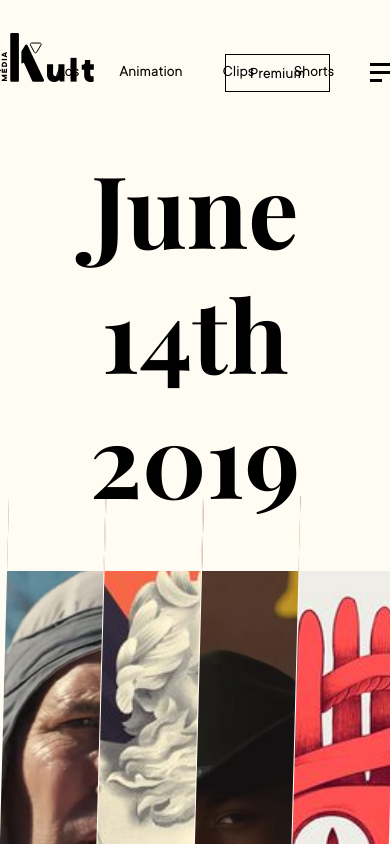
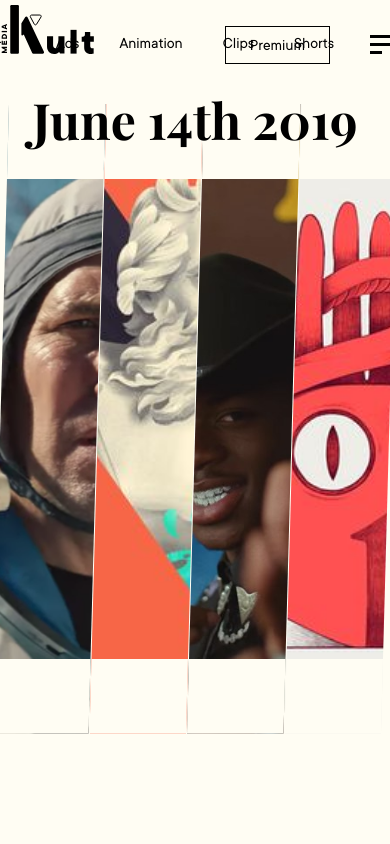
Before and after one commit to hhochart29/kult, a Nuxt app: page / in a window 390 px wide. Shown: the top 844 px of the page. Built offline with nearby package versions, Linux system fonts and the light colour scheme.

Commit message:
:construction: (singleVideo start)

```diff
--- a/components/Date.vue
+++ b/components/Date.vue
@@ -23,4 +23,9 @@ export default {}
   font-size: 100px;
   transition: color 0.4s ease-in-out;
 }
+@media (max-width: 980px) {
+  .date {
+    font-size: 50px;
+  }
+}
 </style>
--- a/components/KultHeader.vue
+++ b/components/KultHeader.vue
@@ -1,7 +1,7 @@
 <template>
-  <div>
+  <header>
     <div
-      class="container mx-auto py-12 flex justify-between items-center font-sans"
+      class="container mx-auto py-5 lg:py-12 flex justify-between items-center font-sans"
     >
       <logo class="relative logo" />
       <div class="menu-container flex items-center justify-center absolute">
@@ -17,7 +17,10 @@
             !$store.state.currentTheme &&
               $store.commit('setCurrentHover', link.name)
           "
-          @mouseleave="$store.commit('clearCurrentHover')"
+          @mouseleave="
+            !$store.state.currentHover === null &&
+              $store.commit('clearCurrentHover')
+          "
         >
           <nuxt-link
             :to="{ name: link.path || link.name }"
@@ -36,8 +39,8 @@
         <Burger />
       </div>
     </div>
-    <Date class="-mb-6" />
-  </div>
+    <Date />
+  </header>
 </template>
 
 <script>
@@ -66,11 +69,10 @@ export default {
 .logo {
   top: -15px;
 }
+
 .menu-container {
   left: 50%;
   transform: translateX(-50%);
-}
-.menu-link {
 }
 
 .premium::after {
--- /dev/null
+++ b/components/SingleVideo.vue
@@ -0,0 +1,33 @@
+<template>
+  <div ref="videoContainer" class="flex py-10">
+    <video src="http://www.youtube.com/watch?v=3eLittIRa8A" />
+    <div class="description">
+      Test
+    </div>
+  </div>
+</template>
+
+<script>
+export default {
+  props: {
+    videoID: {
+      type: Number,
+      default: 1
+    }
+  },
+  mounted() {
+    console.log(document.querySelector('header').clientHeight)
+    this.$refs.videoContainer.style.height = `calc(100vh - ${
+      document.querySelector('header').clientHeight
+    }px)`
+  }
+}
+</script>
+
+<style lang="postcss" scoped>
+video {
+  flex-grow: 0;
+  flex-shrink: 1;
+  flex-basis: 70%;
+}
+</style>
--- a/layouts/default.vue
+++ b/layouts/default.vue
@@ -23,7 +23,7 @@ export default {
 <style lang="postcss" scoped>
 .slide-enter-active,
 .slide-leave-active {
-  transition: opacity 1.4s ease-in-out;
+  transition: all 1s ease-in-out;
 }
 
 .slide-enter,
--- a/pages/Animation.vue
+++ b/pages/Animation.vue
@@ -1,5 +1,13 @@
 <template>
-  <div>
-    Test Animation
-  </div>
+  <single-video />
 </template>
+
+<script>
+import SingleVideo from '@/components/SingleVideo'
+
+export default {
+  components: {
+    SingleVideo
+  }
+}
+</script>
--- a/pages/Clips.vue
+++ b/pages/Clips.vue
@@ -1,5 +1,13 @@
 <template>
-  <div>
-    Test Clips
-  </div>
+  <single-video />
 </template>
+
+<script>
+import SingleVideo from '@/components/SingleVideo'
+
+export default {
+  components: {
+    SingleVideo
+  }
+}
+</script>
--- a/pages/KultAds.vue
+++ b/pages/KultAds.vue
@@ -1,11 +1,13 @@
 <template>
-  <div>
-    Test Ads
-  </div>
+  <single-video />
 </template>
 
 <script>
+import SingleVideo from '@/components/SingleVideo'
+
 export default {
-  name: 'Ads'
+  components: {
+    SingleVideo
+  }
 }
 </script>
--- a/pages/Shorts.vue
+++ b/pages/Shorts.vue
@@ -1,5 +1,13 @@
 <template>
-  <div>
-    Test Shorts
-  </div>
+  <single-video />
 </template>
+
+<script>
+import SingleVideo from '@/components/SingleVideo'
+
+export default {
+  components: {
+    SingleVideo
+  }
+}
+</script>
--- a/pages/index.vue
+++ b/pages/index.vue
@@ -1,7 +1,8 @@
 <template>
   <div class="container">
     <div
-      class="image-container flex justify-center items-center relative z-0"
+      ref="homeContainer"
+      class="image-container flex justify-center items-center relative z-0 -mt-12"
       :class="{ nextActive: isNext !== null }"
     >
       <nuxt-link
@@ -54,29 +55,43 @@ export default {
   beforeRouteLeave(to, from, next) {
     this.isNext = to.name
     setTimeout(() => {
-      next()
-    }, 1500)
+      this.$refs.homeContainer.classList.add('leaving')
+      setTimeout(() => {
+        next()
+      }, 600)
+    }, 1800)
   }
 }
 </script>
 
 <style lang="postcss" scoped>
 .image-container {
-  height: 650px;
+  height: 630px;
+  transition: opacity 0.6s ease-in-out;
+}
+
+.image-container.leaving {
+  opacity: 0;
 }
 
 .nextActive .category:not(.isNext) {
   flex-basis: 0px;
   opacity: 0;
+  margin: 0;
 }
 
 .category {
-  flex-basis: 300px;
+  flex-basis: 290px;
   transition: all 1s ease-in-out;
 }
 
 .category.isNext {
   flex-basis: 100%;
+  margin: 0;
+}
+
+.category.isNext > div {
+  clip-path: polygon(0% 0, 100% 0, 100% 100%, 0% 100%);
 }
 
 .category > div {
@@ -84,6 +99,7 @@ export default {
   background-size: cover;
   background-repeat: no-repeat;
   clip-path: polygon(15% 0, 100% 0, 85% 100%, 0% 100%);
+  transition: clip-path 0.3s ease-in-out 1s;
 }
 
 .category.hovered {
```
